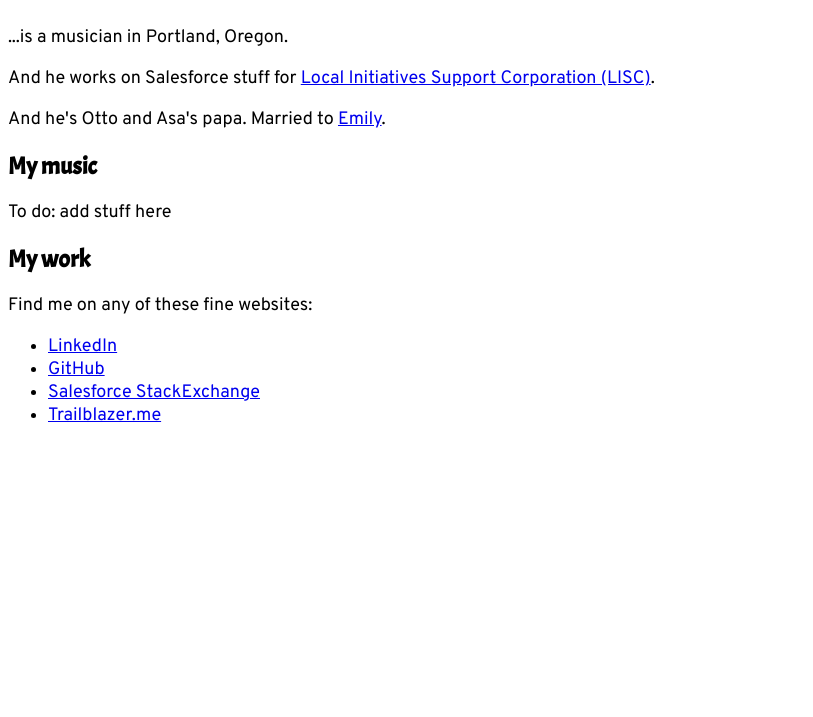
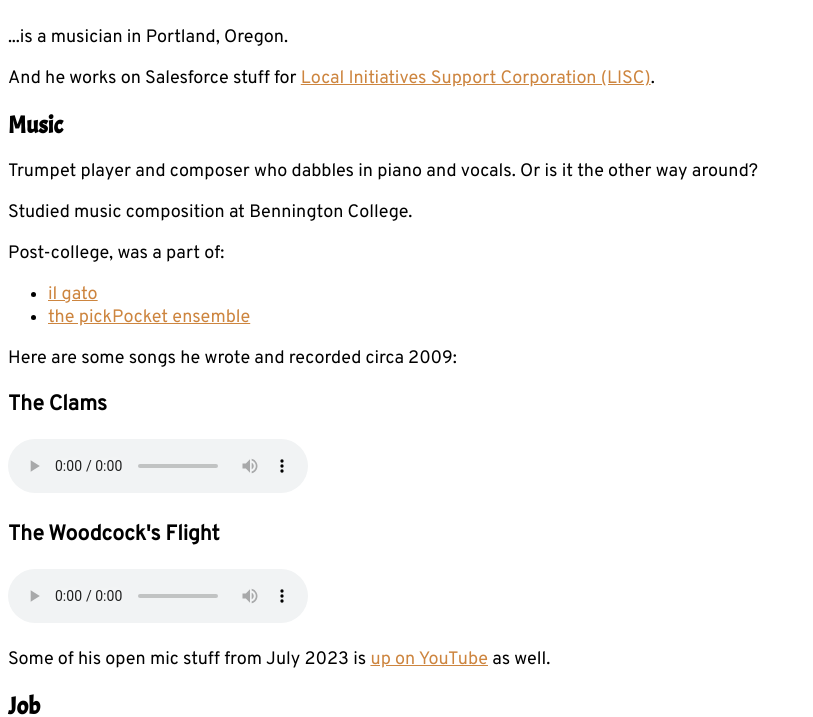
Before and after one commit to matthewsouther/matthewsouther, a website built with Vite: page index.html in a window 1280 px wide. Shown: the part 83-800 px from the top of the page, without its empty margins (0-813 px from the left). Built offline with nearby package versions, Linux system fonts and the light colour scheme.

Commit message:
Updates 8/27 - add music

```diff
--- a/index.html
+++ b/index.html
@@ -20,17 +20,40 @@
     <p>...is a musician in Portland, Oregon.</p>
     <p>
       And he works on Salesforce stuff for
-      <a href="https://lisc.org">Local Initiatives Support Corporation
-      (LISC)</a>.
+      <a href="https://lisc.org">Local Initiatives Support Corporation (LISC)</a
+      >.
     </p>
+    <h2>Music</h2>
     <p>
-      And he's Otto and Asa's papa. Married to
-      <a href="https://educatoremily.com">Emily</a>.
+      Trumpet player and composer who dabbles in piano and vocals. Or is it the
+      other way around?
     </p>
-    <h2>My music</h2>
-    To do: add stuff here
-    <h2>My work</h2>
-    Find me on any of these fine websites:
+    <p>Studied music composition at Bennington College.</p>
+    <p>Post-college, was a part of:</p>
+    <ul>
+      <li>
+        <a href="ilgato.com/">il gato</a>
+      </li>
+      <li>
+        <a href="pickpocketensemble.com/">the pickPocket ensemble</a>
+      </li>
+    </ul>
+    <p>Here are some songs he wrote and recorded circa 2009:</p>
+    <h3>The Clams</h3>
+    <audio controls>
+      <source src="/src/assets/the_clams.mp3" type="audio/mpeg" />
+    </audio>
+    <h3>The Woodcock's Flight</h3>
+    <audio controls>
+      <source src="/src/assets/the_woodcocks_flight.mp3" type="audio/mpeg" />
+    </audio>
+    <p>
+      Some of his open mic stuff from July 2023 is
+      <a href="https://www.youtube.com/@MatthewSouther">up on YouTube</a> as
+      well.
+    </p>
+    <h2>Job</h2>
+    Find Matthew's professional identity on any of these fine websites:
     <ul>
       <li>
         <a href="https://www.linkedin.com/in/matthewsouther/">LinkedIn</a>
@@ -48,5 +71,11 @@
         <a href="https://trailblazer.me/id/matthewsouther">Trailblazer.me</a>
       </li>
     </ul>
+    <h2>Other</h2>
+    <p>Speaks a bit of Danish.</p>
+    <p>
+      And he's Otto and Asa's papa. Married to
+      <a href="https://educatoremily.com">Emily</a>.
+    </p>
   </body>
 </html>
--- a/src/index.css
+++ b/src/index.css
@@ -12,3 +12,11 @@
   font-family: 'Acme';
   font-size: 24px;
 }
+
+a {
+  color: peru;
+}
+
+a:visited {
+  color: brown;
+}
```
Also changed, not shown: src/assets/lit.svg (deleted), 2 other files.
